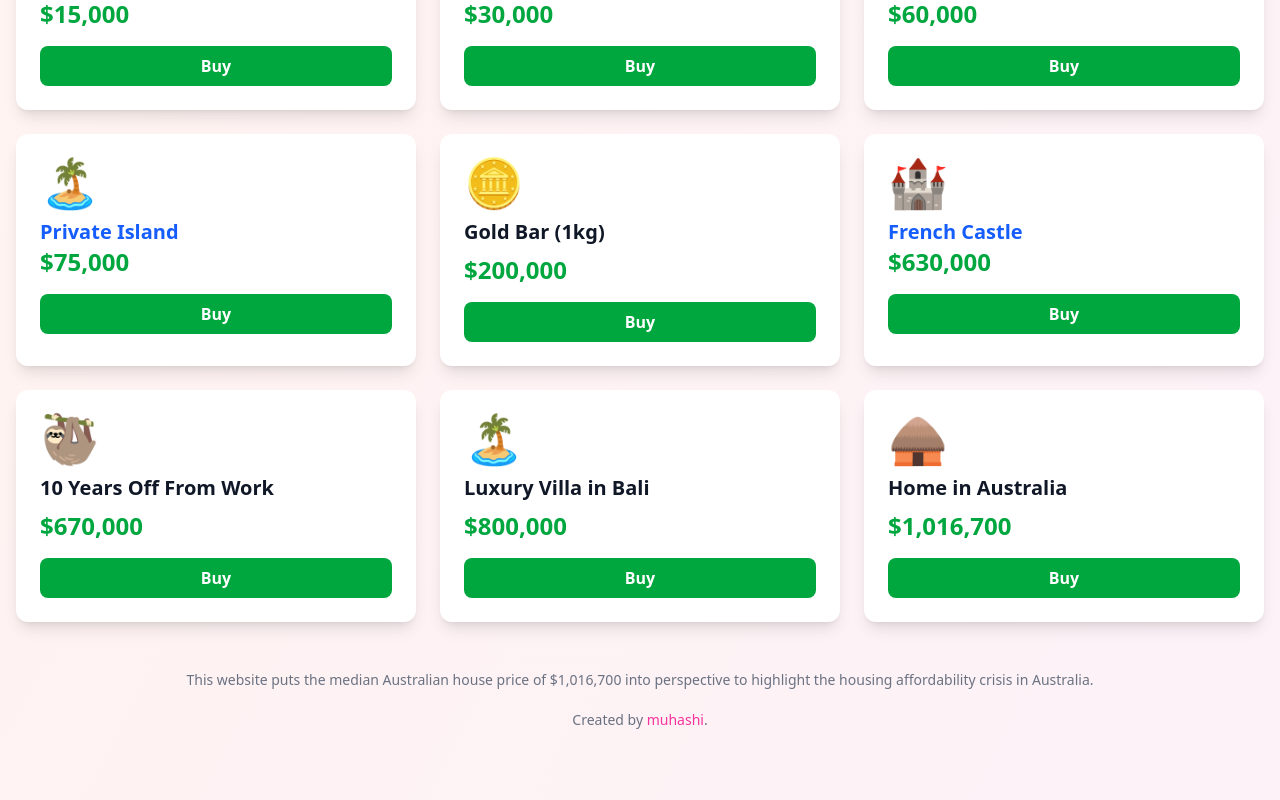
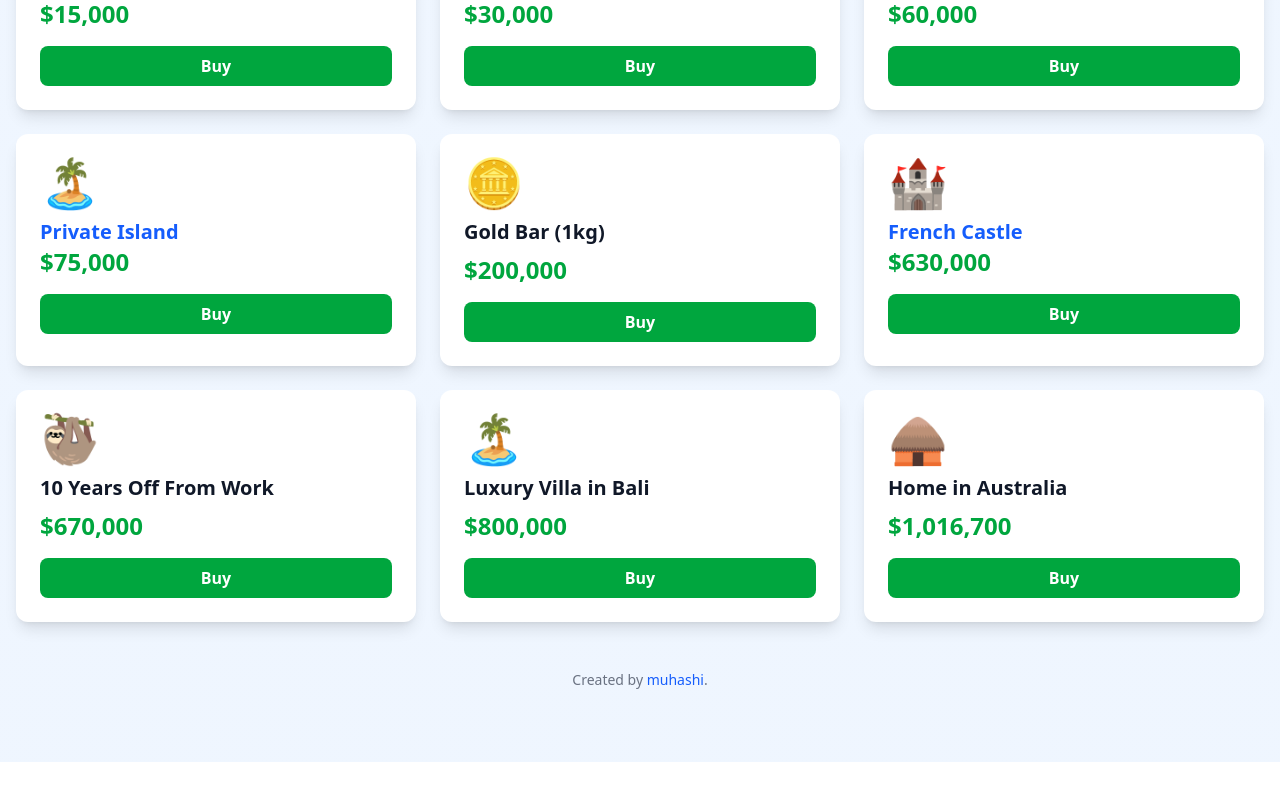
Before and after one commit to muhashi/median-house-price, a React (Vite) app: page / in a window 1280 px wide. Shown: the part 1626-2426 px from the top of the page. After the commit the page ends 2388 px from the top, so only its background shows below. Built offline with nearby package versions, Linux system fonts and the light colour scheme.

Commit message:
Change styling

```diff
--- a/src/App.jsx
+++ b/src/App.jsx
@@ -68,7 +68,7 @@ export default function HousingCrisisCalculator() {
   const shareItems = () => {
     const purchasedItems = getPurchasedItems();
     if (purchasedItems.length === 0) {
-      navigator.clipboard.writeText('I could buy a house... or nothing 💩\n\nSee what you could buy instead: https://muhashi.com/median-house-australia/');
+      navigator.clipboard.writeText(`Instead of buying a $${MEDIAN_HOUSE_PRICE.toLocaleString()} house in Australia, I bought nothing 💩\n\nSee what you could buy instead: https://muhashi.com/median-house-australia/`);
     } else {
       const totalSpent = MEDIAN_HOUSE_PRICE - budget;
       const text = `Instead of buying a $${MEDIAN_HOUSE_PRICE.toLocaleString()} house in Australia, I bought:\n\n${purchasedItems.join('\n')}\n\nTotal spent: $${totalSpent.toLocaleString()}\n\nSee what you could buy instead: https://muhashi.com/median-house-australia/`;
@@ -87,7 +87,7 @@ export default function HousingCrisisCalculator() {
   const percentSpent = (totalSpent / MEDIAN_HOUSE_PRICE) * 100;
 
   return (
-    <div className="min-h-screen bg-gradient-to-br from-orange-50 via-red-50 to-pink-50">
+    <div className="min-h-screen bg-gradient-to-br from-blue-50 to-blue-50">
       <div className="max-w-7xl mx-auto px-4 py-12">
         {/* Header */}
         <div className="text-center mb-12">
@@ -116,7 +116,7 @@ export default function HousingCrisisCalculator() {
           {/* Progress Bar */}
           <div className="w-full bg-gray-200 rounded-full h-4 overflow-hidden">
             <div
-              className="bg-gradient-to-r from-green-500 to-red-500 h-4 transition-all duration-300"
+              className="bg-gradient-to-r from-green-500 to-green-500 h-4 transition-all duration-300"
               style={{ width: `${percentSpent}%` }}
             ></div>
           </div>
@@ -205,7 +205,7 @@ export default function HousingCrisisCalculator() {
                 if (count === 0) return null;
                 const item = ITEMS.find(i => i.id === id);
                 return (
-                  <div key={id} className="bg-gradient-to-br from-purple-50 to-pink-50 rounded-lg p-3 border-2 border-purple-200">
+                  <div key={id} className="bg-gradient-to-br from-blue-50 to-blue-50 rounded-lg p-3 border-2 border-blue-200">
                     <div className="text-2xl mb-1">{item.emoji}</div>
                     <div className="text-sm font-semibold text-gray-900">{item.name}</div>
                     <div className="text-lg font-bold text-purple-600">x{count}</div>
@@ -219,11 +219,8 @@ export default function HousingCrisisCalculator() {
         {/* Footer */}
         <div className="text-center mt-12 text-gray-500 space-y-5 pb-6">
           <p className="text-sm">
-            This website puts the median Australian house price of ${MEDIAN_HOUSE_PRICE.toLocaleString()} into perspective to highlight the housing affordability crisis in Australia.
-          </p>
-          <p className="text-sm">
-            Created by <a href="https://muhashi.com" target="_blank" className="text-blue-600 group text-pink-500 transition-all duration-300 ease-in-out">
-              <span className="bg-left-bottom bg-gradient-to-r from-pink-500 to-pink-500 bg-[length:0%_2px] bg-no-repeat group-hover:bg-[length:100%_2px] transition-all duration-500 ease-out">muhashi</span>
+            Created by <a href="https://muhashi.com" target="_blank" className="text-blue-600 group text-blue-600 transition-all duration-300 ease-in-out">
+              <span className="bg-left-bottom bg-gradient-to-r from-blue-600 to-blue-600 bg-[length:0%_2px] bg-no-repeat group-hover:bg-[length:100%_2px] transition-all duration-500 ease-out">muhashi</span>
             </a>.
           </p>
         </div>
```
